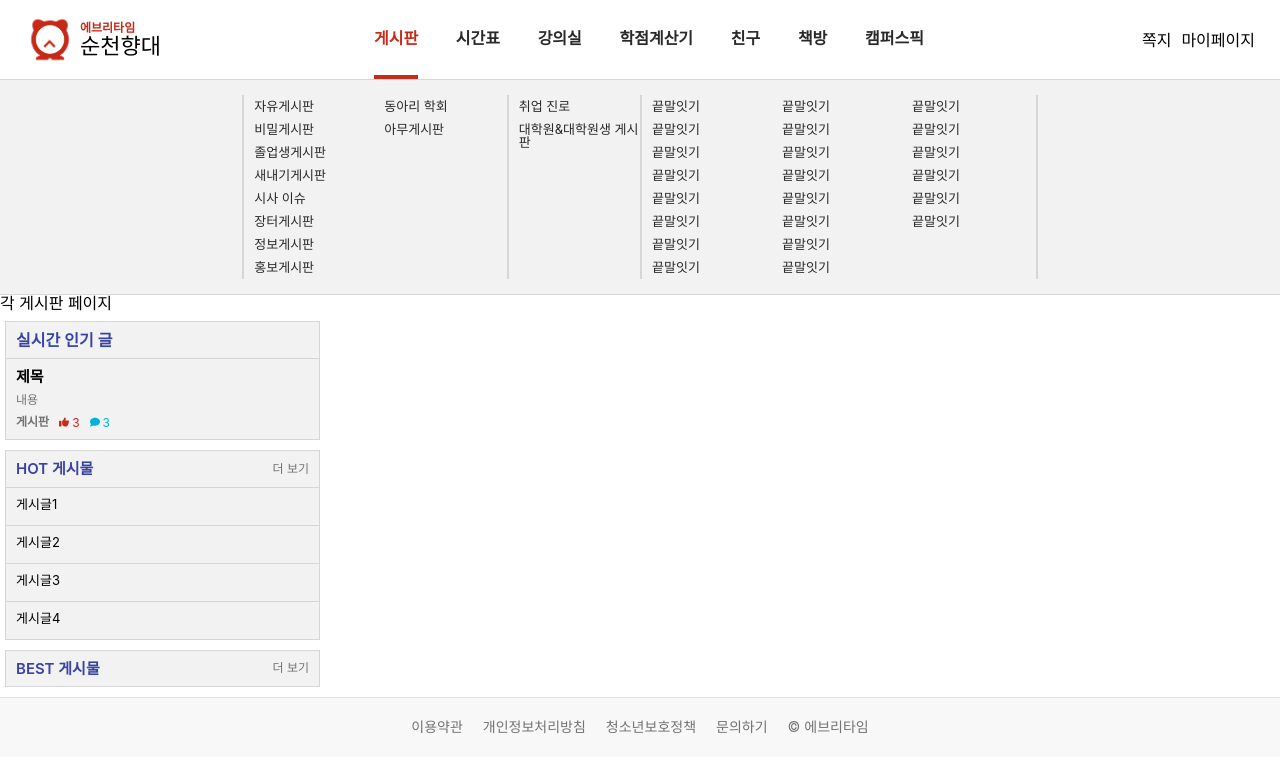
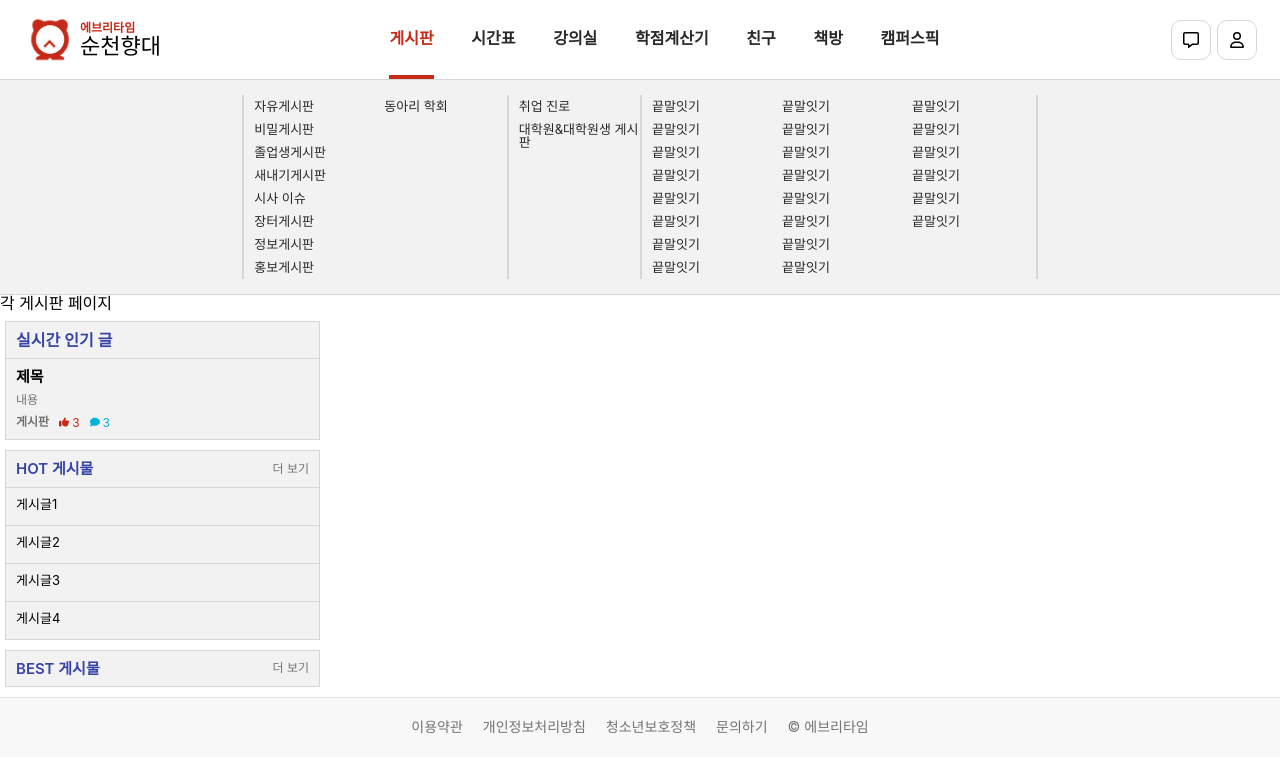
Before and after one commit to NevryTime/NevryTime-FE, a Next.js app: page /board in a window 1280 px wide. Shown: the top 772 px of the page. Built offline with nearby package versions, Linux system fonts and the light colour scheme.

Commit message:
fix: 헤더의 쪽지, 마이페이지 아이콘 수정

```diff
--- a/src/components/Header/index.tsx
+++ b/src/components/Header/index.tsx
@@ -1,4 +1,4 @@
-import React, { useState } from 'react';
+import React, { useState, useEffect } from 'react';
 import Image from 'next/image';
 
 /** styles */
@@ -12,6 +12,19 @@ import {
 
 /** assets */
 import NevryTimeLogo2 from '../../assets/icons/nevrytime-logo2.png';
+import { FontAwesomeIcon } from '@fortawesome/react-fontawesome';
+import { faMessage } from '@fortawesome/free-regular-svg-icons';
+import { faUser } from '@fortawesome/free-regular-svg-icons';
+
+/** axios */
+import { getBoardList } from '@/src/axios/BoardListAxios';
+
+/** types */
+interface BoardType {
+  id: number;
+  boardName: string;
+  url: string;
+}
 
 const HeaderNavMenu = [
   {
@@ -50,13 +63,6 @@ const HeaderNavMenu = [
     url: '',
   },
 ];
-
-/** types */
-interface BoardType {
-  id: number;
-  boardName: string;
-  url: string;
-}
 
 function Header() {
   // 현재 위치한 탭
@@ -112,12 +118,13 @@ function Header() {
       boardName: '동아리 학회',
       url: '',
     },
-    {
-      id: 10,
-      boardName: '아무게시판',
-      url: '',
-    },
   ]);
+
+  // useEffect(() => {
+  //   getBoardList().then((res) => {
+  //     console.log(res);
+  //   });
+  // }, []);
 
   // 현재 게시판 목록(졸업생)
   const [graduateBoards, setGraduateBoards] = useState<BoardType[]>([
@@ -231,17 +238,17 @@ function Header() {
       url: '',
     },
     {
-      id: 17,
+      id: 20,
       boardName: '끝말잇기',
       url: '',
     },
     {
-      id: 18,
+      id: 21,
       boardName: '끝말잇기',
       url: '',
     },
     {
-      id: 19,
+      id: 22,
       boardName: '끝말잇기',
       url: '',
     },
@@ -275,8 +282,12 @@ function Header() {
           ))}
         </ul>
         <div>
-          <div>쪽지</div>
-          <div>마이페이지</div>
+          <div>
+            <FontAwesomeIcon icon={faMessage} />
+          </div>
+          <div>
+            <FontAwesomeIcon icon={faUser} />
+          </div>
         </div>
       </HeaderBox>
       <CategoryBox>
--- a/src/components/Header/style.ts
+++ b/src/components/Header/style.ts
@@ -39,7 +39,14 @@ export const HeaderBox = styled.div`
       display: flex;
 
       & > div {
-        margin: 0 5px;
+        width: 40px;
+        height: 40px;
+        display: flex;
+        align-items: center;
+        justify-content: center;
+        border: 1px solid ${({ theme }) => theme.colors.gray1};
+        border-radius: 10px;
+        margin: 0 3px;
         cursor: pointer;
       }
     }
@@ -103,6 +110,10 @@ export const CategoryBox = styled.div`
         overflow: hidden;
         text-overflow: ellipsis;
 
+        :hover {
+          color: ${({ theme }) => theme.colors.red};
+        }
+
         &.active {
           color: ${({ theme }) => theme.colors.red};
         }
```
